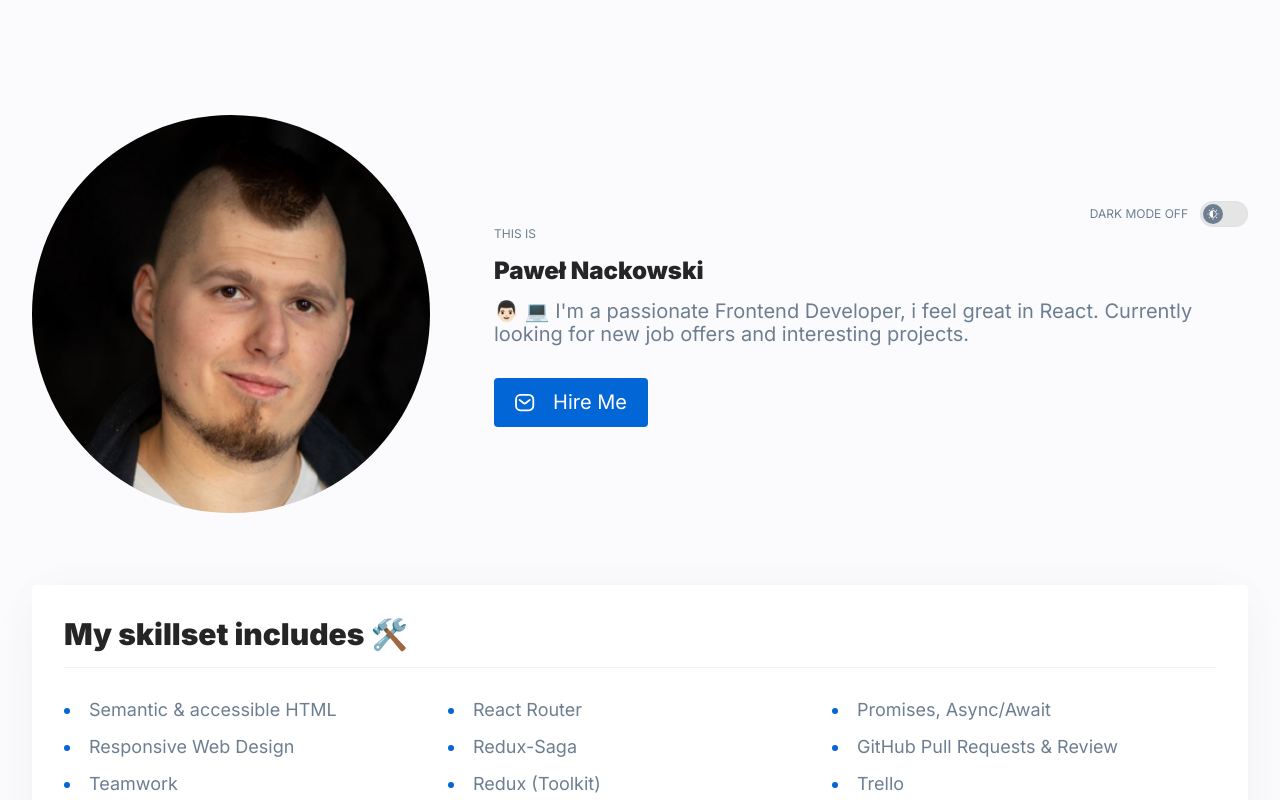
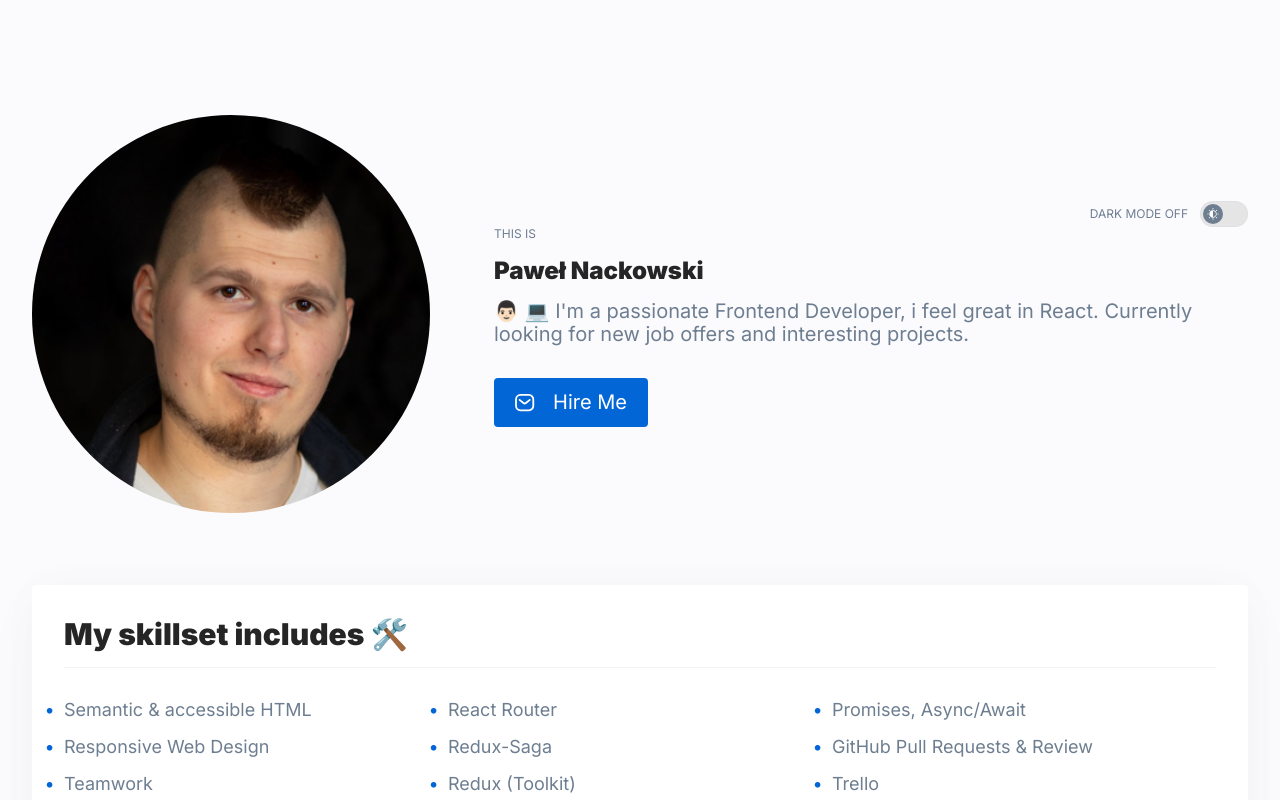
Before and after one commit to PawelNackowski/personal-homepage, a React (Create React App) app: page / in a window 1280 px wide. Shown: the top 800 px of the page. Built offline with nearby package versions, Linux system fonts and the light colour scheme; no server answers.

Commit message:
added flex and styled marker

```diff
--- a/src/features/Lists/styled.js
+++ b/src/features/Lists/styled.js
@@ -1,10 +1,16 @@
 import styled from "styled-components";
 
 export const ListItem = styled.li`
+  display: flex;
   padding: 8px 8px 8px 0;
   font-size: 18px;
 
-  &::marker {
-    color: ${({theme}) => theme.color.blue};
+  ::before {
+    content: "•";
+    color: ${({ theme }) => theme.color.blue};
+    font-weight: bold;
+    display: inline-block;
+    width: 1em;
+    margin-left: -1em;
   }
-`
+`;
```
